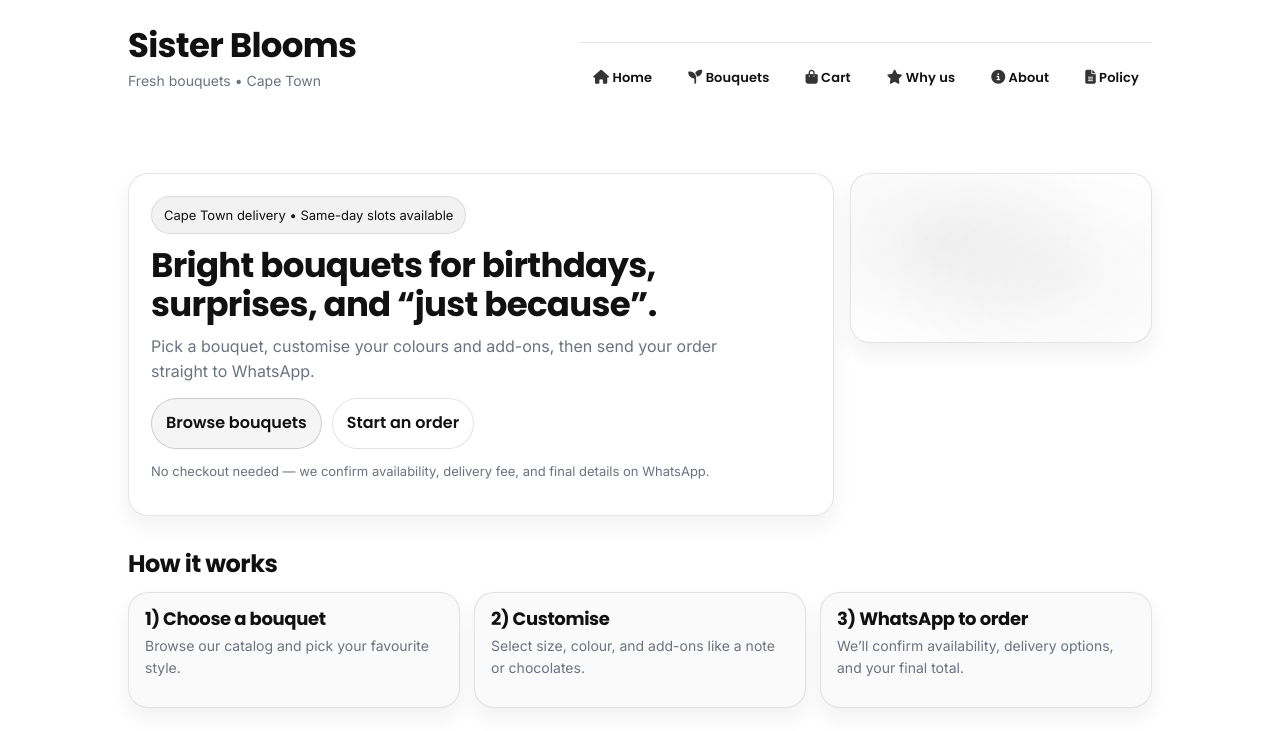
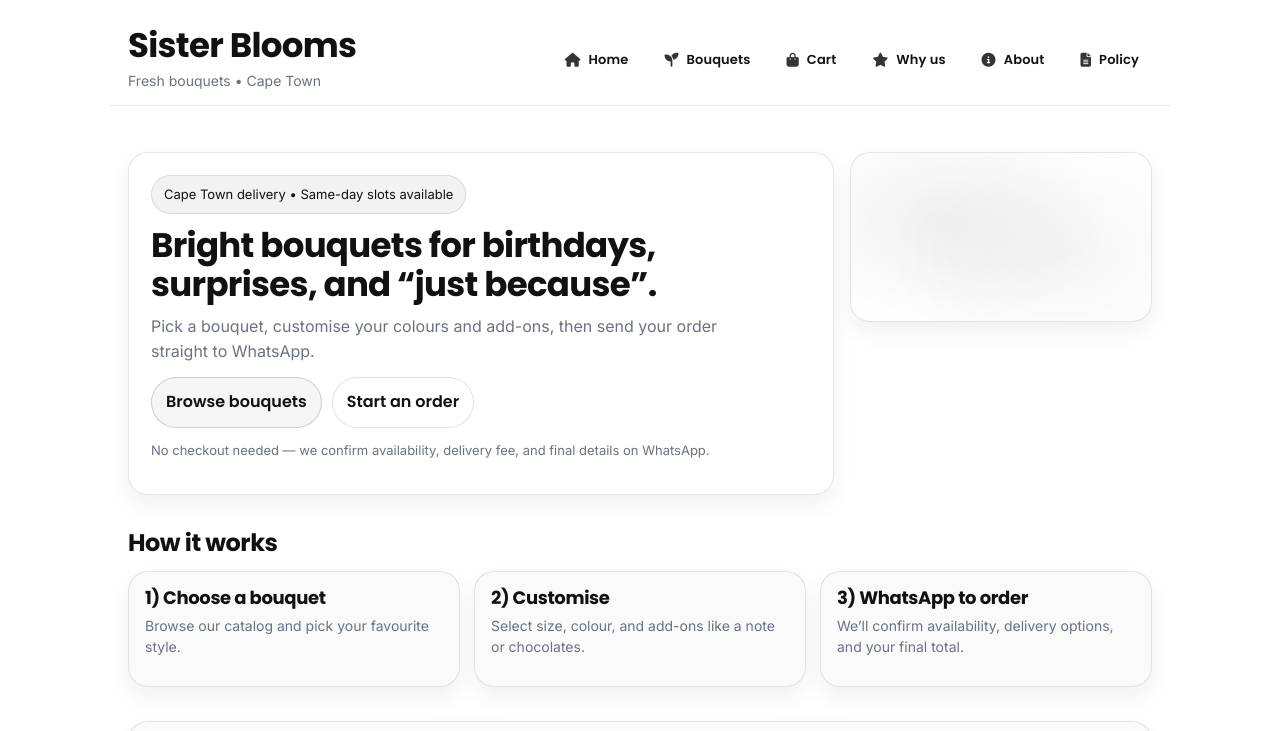
Before and after one commit to SibaWebWorks/flower-shop, a website: page src/pages/index.html in a window 1280 px wide. Shown: the top 731 px of the page. Drawn offline with nearby package versions, Linux system fonts and the light colour scheme; files that its build step writes are made by us from their sources; files whose address does not match are found by name.

Commit message:
ENH: Finalize header markup and centralize styling in layout.css

```diff
--- a/docs/css/layout.css
+++ b/docs/css/layout.css
@@ -4,25 +4,36 @@
   padding: 28px 18px;
 }
 
+/* Single source of truth for section spacing */
+.section {
+  margin-top: 34px;
+}
+
 /* ==========================
-   Header / brand
+   Header / brand (LOCKED)
    ========================== */
 
 .site-head {
   display: grid;
   gap: 14px;
   align-items: start;
+  padding-bottom: 14px;
+  border-bottom: 1px solid var(--border);
 }
 
 .brand {
   display: grid;
-  gap: 4px;
+  gap: 6px;
 }
 
 .brand-link {
   display: inline-flex;
   align-items: center;
   gap: 10px;
+  text-decoration: none;
+}
+
+.brand-link:hover {
   text-decoration: none;
 }
 
@@ -39,11 +50,54 @@
   font-size: 14px;
 }
 
+/* Nav */
+.nav {
+  display: flex;
+  flex-wrap: wrap;
+  gap: 10px;
+}
+
+.nav a {
+  display: inline-flex;
+  align-items: center;
+  gap: 8px;
+
+  font-family: var(--font-head);
+  font-weight: 600;
+  font-size: 13px;
+  letter-spacing: 0.01em;
+
+  padding: 10px 12px;
+  border-radius: 999px;
+  border: 1px solid transparent;
+
+  transition: background 150ms ease, border-color 150ms ease, color 150ms ease, transform 150ms ease;
+}
+
 .nav a i {
   font-size: 14px;
   opacity: 0.85;
 }
 
+.nav a:hover {
+  background: rgba(17, 17, 17, 0.05);
+  border-color: rgba(17, 17, 17, 0.10);
+  text-decoration: none;
+  transform: translateY(-1px);
+}
+
+/* ACTIVE TAB: supported by header.js adding `.active` */
+.nav a.active {
+  background: rgba(17, 17, 17, 0.08);
+  border-color: rgba(17, 17, 17, 0.18);
+}
+
+/* Make the cart badge sit nicely */
+.nav a .badge {
+  margin-left: 2px;
+}
+
+/* Desktop alignment */
 @media (min-width: 900px) {
   .site-head {
     grid-template-columns: 1fr auto;
@@ -55,44 +109,10 @@
   }
 }
 
-/* Single source of truth for section spacing */
-.section {
-  margin-top: 34px;
-}
+/* ==========================
+   Section headers / grids
+   ========================== */
 
-.nav {
-  display: flex;
-  flex-wrap: wrap;
-  gap: 10px;
-  margin-top: 14px;
-  padding-top: 14px;
-  border-top: 1px solid var(--border);
-}
-
-.nav a {
-  font-family: var(--font-head);
-  font-weight: 600;
-  font-size: 13px;
-  letter-spacing: 0.01em;
-  padding: 10px 12px;
-  border-radius: 999px;
-  border: 1px solid transparent;
-  transition: background 150ms ease, border-color 150ms ease, color 150ms ease;
-}
-
-.nav a:hover {
-  background: rgba(17, 17, 17, 0.05);
-  border-color: rgba(17, 17, 17, 0.10);
-  text-decoration: none;
-}
-
-/* ACTIVE TAB: supported by header.js adding `.active` */
-.nav a.active {
-  background: rgba(17, 17, 17, 0.08);
-  border-color: rgba(17, 17, 17, 0.18);
-}
-
-/* Headings in section headers feel tighter */
 .section-head {
   display: flex;
   align-items: baseline;
@@ -118,7 +138,10 @@
   }
 }
 
-/* Small utility layout helpers (used to replace inline styles gradually) */
+/* ==========================
+   Small utility layout helpers
+   ========================== */
+
 .stack {
   display: grid;
   gap: 12px;
@@ -149,37 +172,3 @@
 .mt-14 {
   margin-top: 14px;
 }
-
-/* ==========================
-   Header layout helpers
-   ========================== */
-
-.site-head {
-  display: flex;
-  align-items: flex-start;
-  justify-content: space-between;
-  gap: 12px;
-}
-
-.brand {
-  display: grid;
-  gap: 6px;
-}
-
-.brand-link {
-  display: inline-flex;
-  align-items: baseline;
-  gap: 10px;
-}
-
-.brand-link:hover {
-  text-decoration: none;
-}
-
-.brand-title {
-  margin: 0;
-}
-
-.brand-subtitle {
-  margin: 0;
-}
--- a/src/css/layout.css
+++ b/src/css/layout.css
@@ -4,25 +4,36 @@
   padding: 28px 18px;
 }
 
+/* Single source of truth for section spacing */
+.section {
+  margin-top: 34px;
+}
+
 /* ==========================
-   Header / brand
+   Header / brand (LOCKED)
    ========================== */
 
 .site-head {
   display: grid;
   gap: 14px;
   align-items: start;
+  padding-bottom: 14px;
+  border-bottom: 1px solid var(--border);
 }
 
 .brand {
   display: grid;
-  gap: 4px;
+  gap: 6px;
 }
 
 .brand-link {
   display: inline-flex;
   align-items: center;
   gap: 10px;
+  text-decoration: none;
+}
+
+.brand-link:hover {
   text-decoration: none;
 }
 
@@ -39,11 +50,54 @@
   font-size: 14px;
 }
 
+/* Nav */
+.nav {
+  display: flex;
+  flex-wrap: wrap;
+  gap: 10px;
+}
+
+.nav a {
+  display: inline-flex;
+  align-items: center;
+  gap: 8px;
+
+  font-family: var(--font-head);
+  font-weight: 600;
+  font-size: 13px;
+  letter-spacing: 0.01em;
+
+  padding: 10px 12px;
+  border-radius: 999px;
+  border: 1px solid transparent;
+
+  transition: background 150ms ease, border-color 150ms ease, color 150ms ease, transform 150ms ease;
+}
+
 .nav a i {
   font-size: 14px;
   opacity: 0.85;
 }
 
+.nav a:hover {
+  background: rgba(17, 17, 17, 0.05);
+  border-color: rgba(17, 17, 17, 0.10);
+  text-decoration: none;
+  transform: translateY(-1px);
+}
+
+/* ACTIVE TAB: supported by header.js adding `.active` */
+.nav a.active {
+  background: rgba(17, 17, 17, 0.08);
+  border-color: rgba(17, 17, 17, 0.18);
+}
+
+/* Make the cart badge sit nicely */
+.nav a .badge {
+  margin-left: 2px;
+}
+
+/* Desktop alignment */
 @media (min-width: 900px) {
   .site-head {
     grid-template-columns: 1fr auto;
@@ -55,44 +109,10 @@
   }
 }
 
-/* Single source of truth for section spacing */
-.section {
-  margin-top: 34px;
-}
+/* ==========================
+   Section headers / grids
+   ========================== */
 
-.nav {
-  display: flex;
-  flex-wrap: wrap;
-  gap: 10px;
-  margin-top: 14px;
-  padding-top: 14px;
-  border-top: 1px solid var(--border);
-}
-
-.nav a {
-  font-family: var(--font-head);
-  font-weight: 600;
-  font-size: 13px;
-  letter-spacing: 0.01em;
-  padding: 10px 12px;
-  border-radius: 999px;
-  border: 1px solid transparent;
-  transition: background 150ms ease, border-color 150ms ease, color 150ms ease;
-}
-
-.nav a:hover {
-  background: rgba(17, 17, 17, 0.05);
-  border-color: rgba(17, 17, 17, 0.10);
-  text-decoration: none;
-}
-
-/* ACTIVE TAB: supported by header.js adding `.active` */
-.nav a.active {
-  background: rgba(17, 17, 17, 0.08);
-  border-color: rgba(17, 17, 17, 0.18);
-}
-
-/* Headings in section headers feel tighter */
 .section-head {
   display: flex;
   align-items: baseline;
@@ -118,7 +138,10 @@
   }
 }
 
-/* Small utility layout helpers (used to replace inline styles gradually) */
+/* ==========================
+   Small utility layout helpers
+   ========================== */
+
 .stack {
   display: grid;
   gap: 12px;
@@ -149,37 +172,3 @@
 .mt-14 {
   margin-top: 14px;
 }
-
-/* ==========================
-   Header layout helpers
-   ========================== */
-
-.site-head {
-  display: flex;
-  align-items: flex-start;
-  justify-content: space-between;
-  gap: 12px;
-}
-
-.brand {
-  display: grid;
-  gap: 6px;
-}
-
-.brand-link {
-  display: inline-flex;
-  align-items: baseline;
-  gap: 10px;
-}
-
-.brand-link:hover {
-  text-decoration: none;
-}
-
-.brand-title {
-  margin: 0;
-}
-
-.brand-subtitle {
-  margin: 0;
-}
--- a/src/partials/header.html
+++ b/src/partials/header.html
@@ -7,16 +7,16 @@
   </div>
 
   <nav class="nav" aria-label="Primary navigation">
-    <a href="./index.html"><i class="fa-solid fa-house"></i> Home</a>
-    <a href="./bouquets.html"><i class="fa-solid fa-seedling"></i> Bouquets</a>
+    <a href="./index.html"><i class="fa-solid fa-house" aria-hidden="true"></i> Home</a>
+    <a href="./bouquets.html"><i class="fa-solid fa-seedling" aria-hidden="true"></i> Bouquets</a>
 
     <a href="./cart.html">
-      <i class="fa-solid fa-bag-shopping"></i> Cart
+      <i class="fa-solid fa-bag-shopping" aria-hidden="true"></i> Cart
       <span class="badge" id="cartCount" aria-label="Cart item count"></span>
     </a>
 
-    <a href="./why-us.html"><i class="fa-solid fa-star"></i> Why us</a>
-    <a href="./about.html"><i class="fa-solid fa-circle-info"></i> About</a>
-    <a href="./policy.html"><i class="fa-solid fa-file-lines"></i> Policy</a>
+    <a href="./why-us.html"><i class="fa-solid fa-star" aria-hidden="true"></i> Why us</a>
+    <a href="./about.html"><i class="fa-solid fa-circle-info" aria-hidden="true"></i> About</a>
+    <a href="./policy.html"><i class="fa-solid fa-file-lines" aria-hidden="true"></i> Policy</a>
   </nav>
 </header>
```
Also changed, not shown: docs/about.html (+6 -6 lines), docs/bouquet.html (+6 -6 lines), docs/bouquets.html (+6 -6 lines), docs/cart.html (+6 -6 lines), docs/index.html (+6 -6 lines), docs/js/header.js (+9 -2 lines), docs/policy.html (+6 -6 lines), docs/why-us.html (+6 -6 lines), src/js/header.js (+9 -2 lines).
